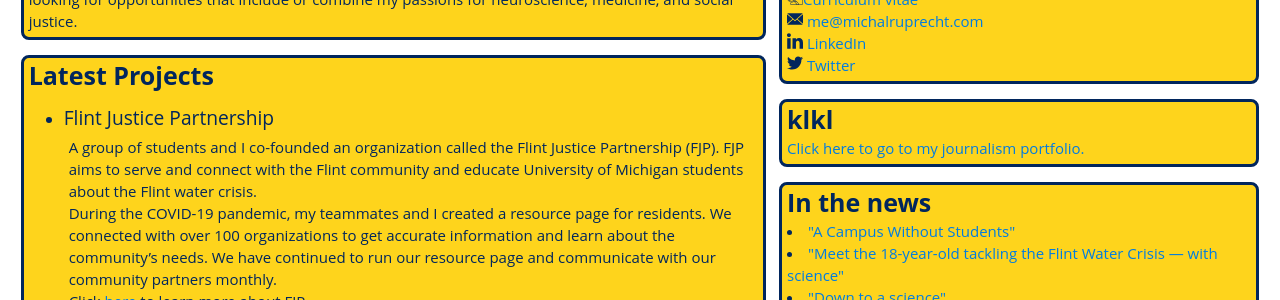
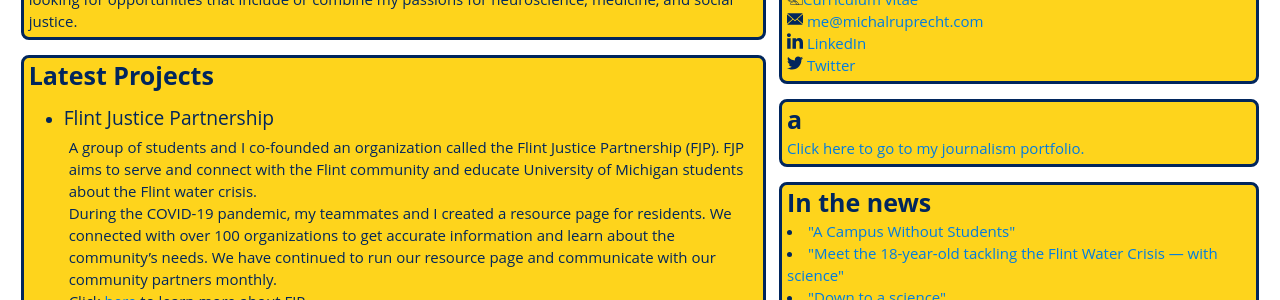
Before and after one commit to MichalRuprecht/michalruprecht.github.io, a Jekyll site: the page built from index.html, in a window 1280 px wide and 900 px high, scrolled down 981 px. Shown: the part 158-458 px from the top of the window. Built offline with Jekyll 4.4.1, drawn with Linux system fonts in a browser that asks for light colours.

Commit message:
Update index.html

```diff
--- a/index.html
+++ b/index.html
@@ -74,7 +74,7 @@ title: Home - Michal Ruprecht
           </h3>
         </div>
         <div class="college">
-          <h2>klkl</h2>
+          <h2>a</h2>
           <h3>
             <a href="http://jp.michalruprecht.com">Click here to go to my journalism portfolio.</a>
           </h3>
```
